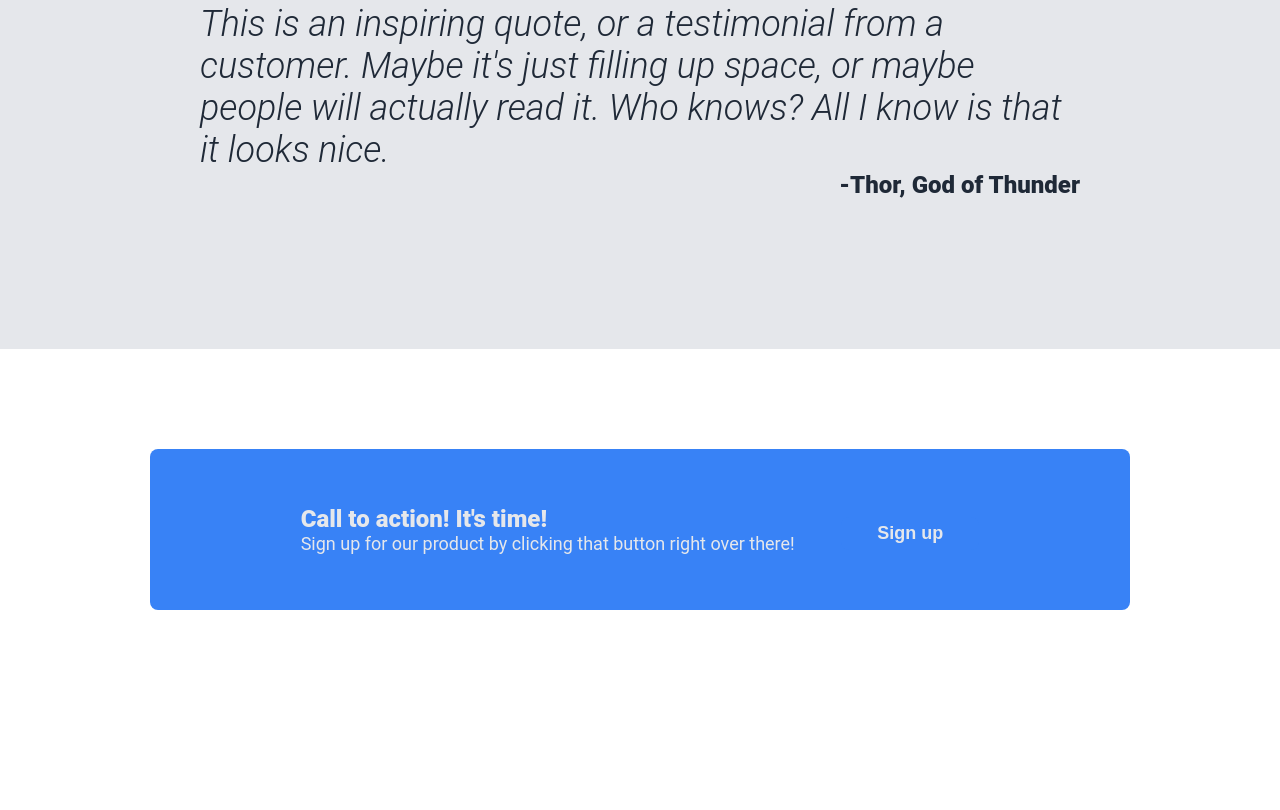
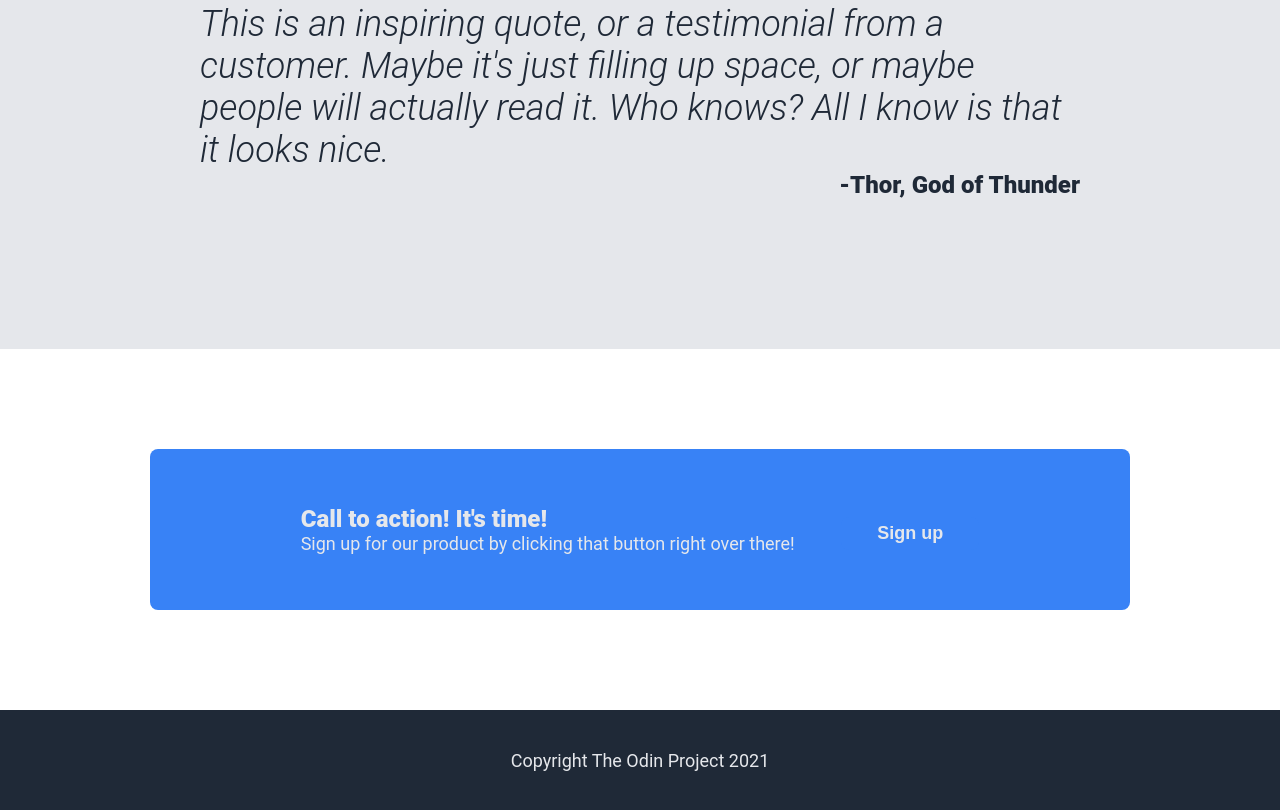
Before and after one commit to ldgurvich/odin-landing-page, a plain HTML site: page index.html in a window 1280 px wide. Shown: the part 1171-1981 px from the top of the page. Before the commit the page ends 1881 px from the top, so only its background shows below. Drawn offline with Linux system fonts and the light colour scheme.

Commit message:
Add footer

```diff
--- a/index.html
+++ b/index.html
@@ -66,15 +66,7 @@
         </div>
     </div>
 
-<!-- Draft 1 -->
-    <!--
-    <div class="container">
-        <div class="call-to-action">Call to action! It's time!</div>
-        <div class="text">Sign up for our product by clicking that button right over there!</div>
-        <button class="sign-up">Sign up</button>
-    </div>
-
-    <div class="footer">Copyright The Odin Project 2021</div> -->
+    <div class="footer text">Copyright The Odin Project 2021</div>
 
 </body>
 </html>
--- a/style.css
+++ b/style.css
@@ -162,3 +162,11 @@ button.sign-up.white {
 .action-padding{
     padding: 100px 150px;
 }
+
+.footer {
+    display: flex;
+    justify-content: center;
+    align-items: center;
+    background-color: #1F2937;
+    height: 100px;
+}
```
